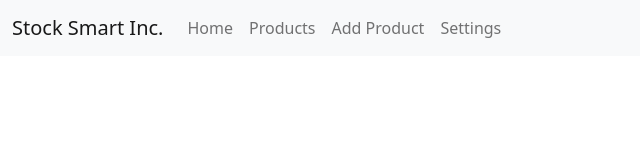
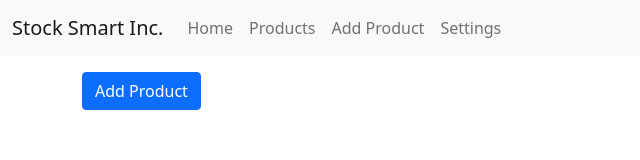
Before and after one commit to DavidParsley/PHASE-ONE-PROJECT--David-Parsley.K, a plain HTML site: page index.html in a window 1280 px wide. Shown: the whole page, without its empty margins (0-640 px from the left). Drawn offline with nearby package versions, Linux system fonts and the light colour scheme.

Commit message:
adds index.html

```diff
--- a/index.html
+++ b/index.html
@@ -33,6 +33,12 @@
         </div>
     </nav>
 
+    <!-- Add Product Button -->
+    <div class="container mt-3">
+        <button type="button" class="btn btn-primary" id="addProduct">
+            Add Product
+        </button>
+    </div>
 
 
 
```
